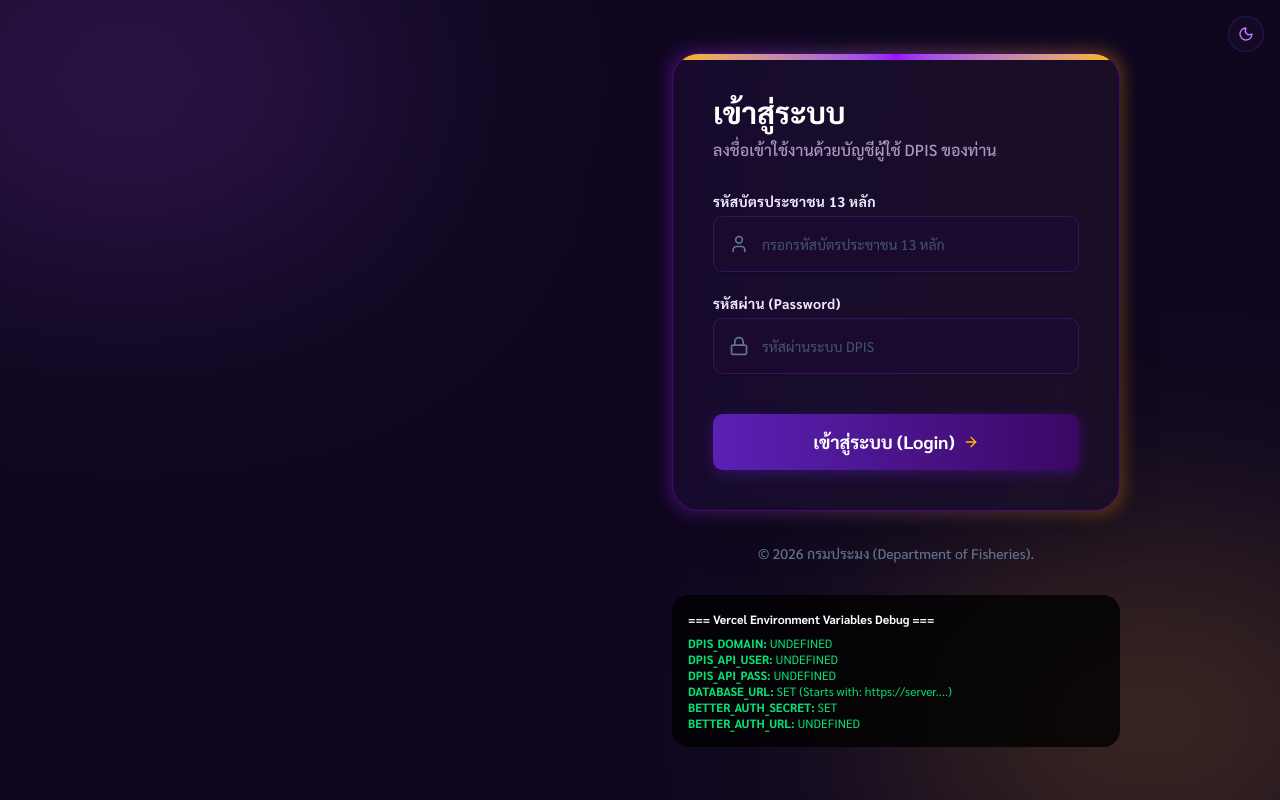
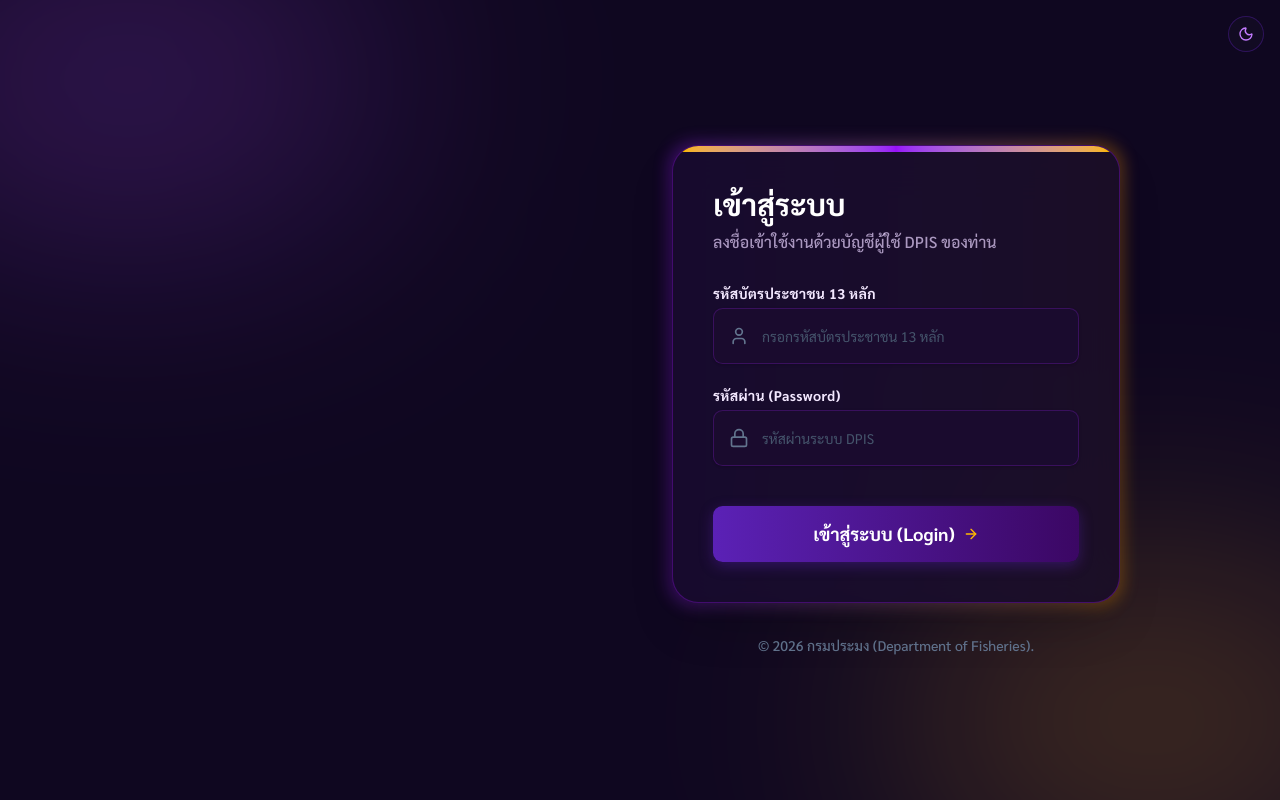
Before and after one commit to nomarodnap/idp-project, a Next.js app: page /login in a window 1280 px wide. Built offline with nearby package versions, Linux system fonts and the light colour scheme; no server answers.

Commit message:
Revert: Remove environment variables debugger from login page

```diff
--- a/src/app/(auth)/login/page.tsx
+++ b/src/app/(auth)/login/page.tsx
@@ -1,4 +1,3 @@
-export const dynamic = 'force-dynamic';
 import { Metadata } from "next";
 import { LoginForm } from "@/components/LoginForm";
 import { Sparkles } from "lucide-react";
@@ -111,17 +110,6 @@ export default function LoginPage() {
           <div className="mt-8 text-center text-sm text-slate-500 font-medium">
             &copy; {new Date().getFullYear()} กรมประมง (Department of Fisheries).
           </div>
-
-          {/* Debug Block */}
-          <div className="mt-8 p-4 bg-black/80 rounded-xl text-xs text-green-400 font-mono break-all text-left overflow-x-auto w-full">
-            <h3 className="text-white font-bold mb-2">=== Vercel Environment Variables Debug ===</h3>
-            <p><strong>DPIS_DOMAIN:</strong> {process.env.DPIS_DOMAIN || "UNDEFINED"}</p>
-            <p><strong>DPIS_API_USER:</strong> {process.env.DPIS_API_USER ? "SET" : "UNDEFINED"}</p>
-            <p><strong>DPIS_API_PASS:</strong> {process.env.DPIS_API_PASS ? "SET" : "UNDEFINED"}</p>
-            <p><strong>DATABASE_URL:</strong> {process.env.DATABASE_URL ? "SET (Starts with: " + process.env.DATABASE_URL.substring(0, 15) + "...)" : "UNDEFINED"}</p>
-            <p><strong>BETTER_AUTH_SECRET:</strong> {process.env.BETTER_AUTH_SECRET ? "SET" : "UNDEFINED"}</p>
-            <p><strong>BETTER_AUTH_URL:</strong> {process.env.BETTER_AUTH_URL || "UNDEFINED"}</p>
-          </div>
         </div>
 
       </div>
```
